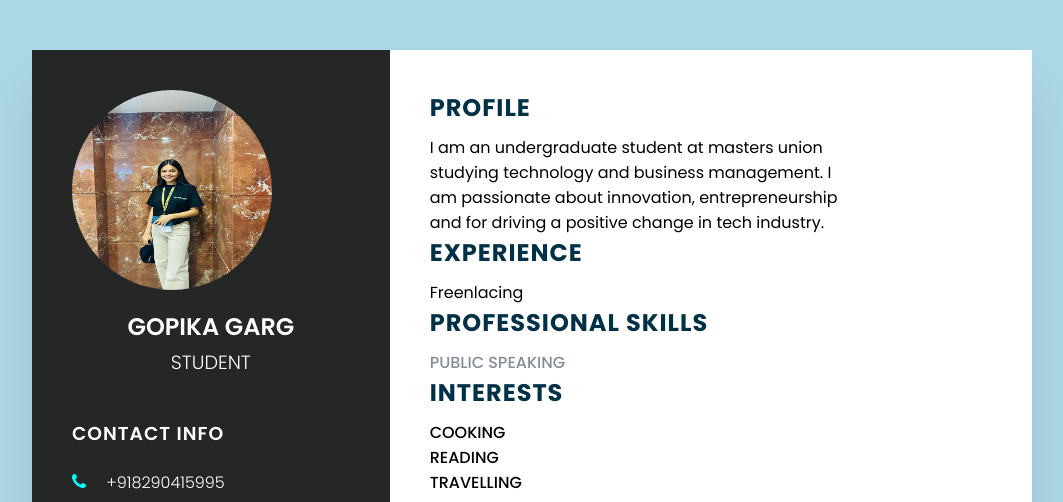
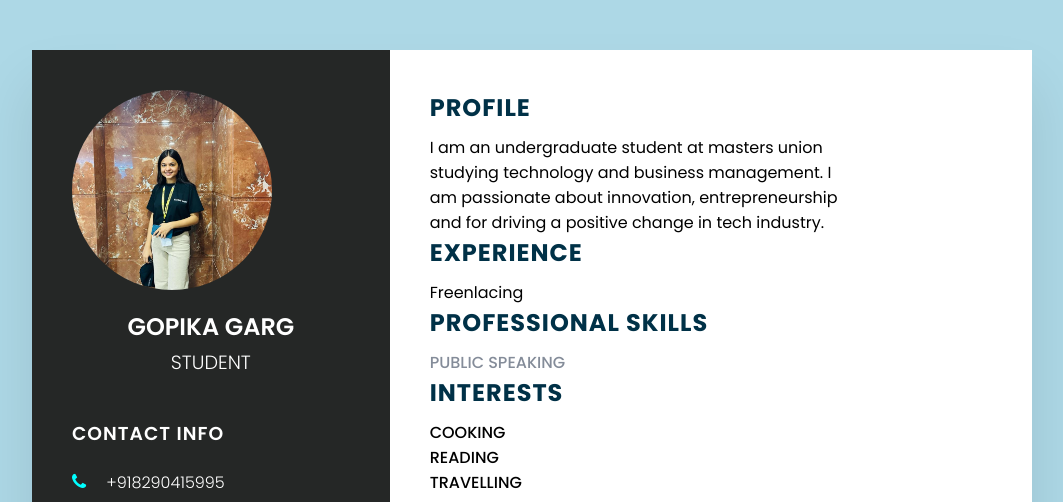
Before and after one commit to 23045-MUITP/Resume, a plain HTML site: page index.html in a window 1280 px wide. Shown: the top 502 px of the page, without its empty margins (108-1171 px from the left). Drawn offline with Linux system fonts and the light colour scheme.

Commit message:
styles.css

```diff
--- a/styles.css
+++ b/styles.css
@@ -50,7 +50,7 @@ body {
     width: 100%;
     height: 100%;
 
- A   object-fit: cover;
+    object-fit: cover;
 }
 
 .profileText h2
```
